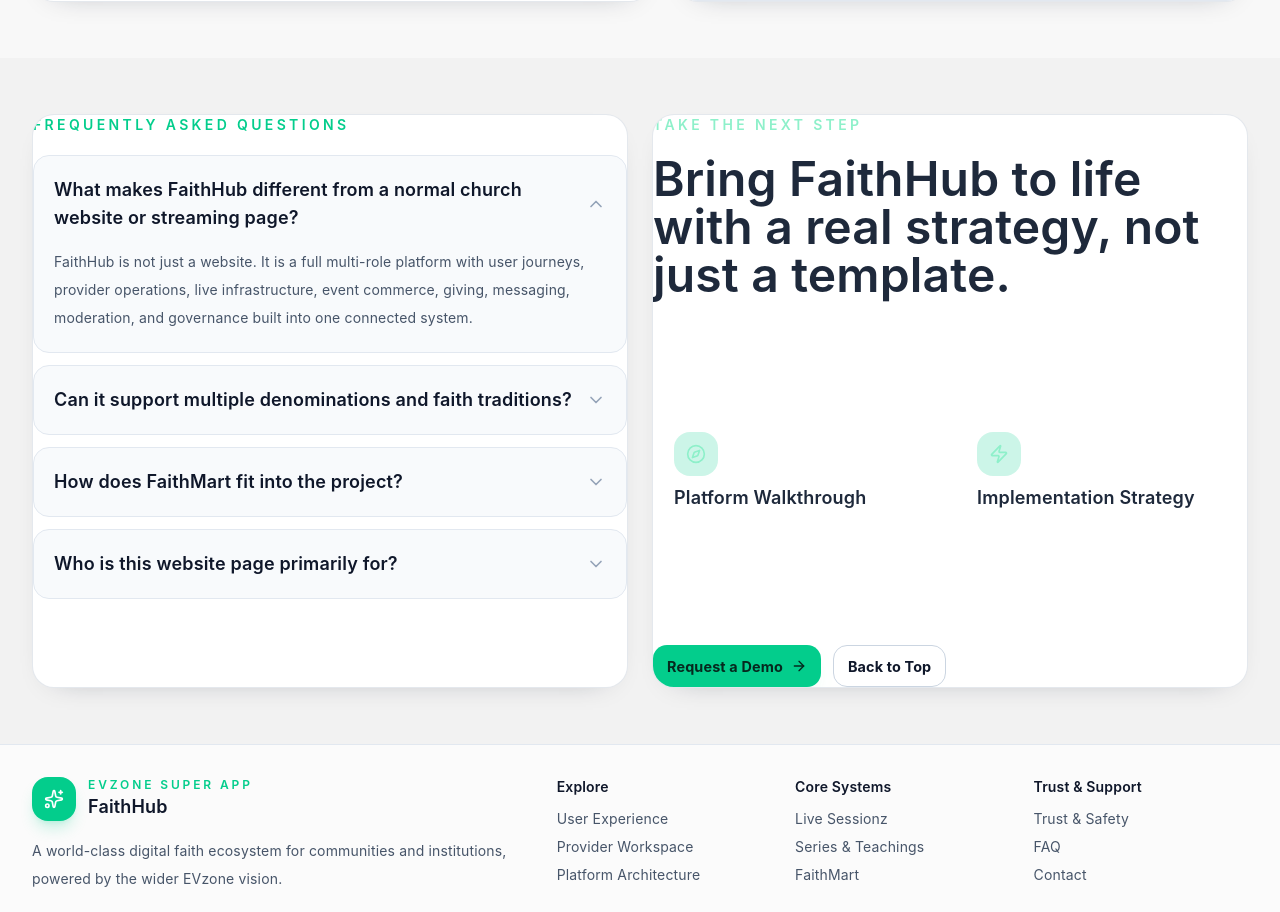
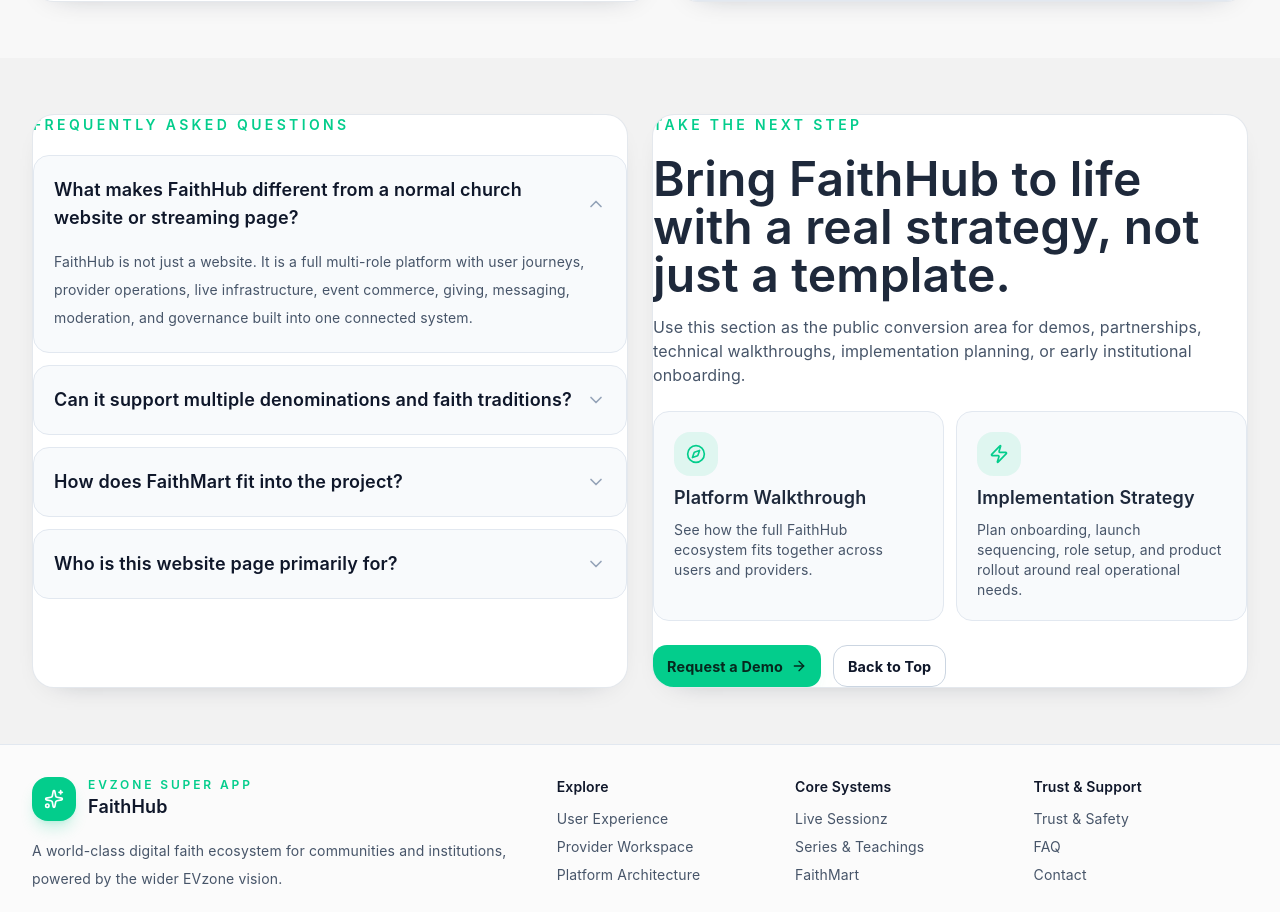
Before and after one commit to ayesigaisaac/FaithHub_MyLiveDealz_Buyer, a React (Vite) app: page / in a window 1280 px wide. Shown: the part 5257-6169 px from the top of the page. Built offline with nearby package versions, Linux system fonts and the light colour scheme.

Commit message:
Fix contact section contrast and content visibility on landing page

```diff
--- a/src/pages/public/FaithHubLandingPageV2.tsx
+++ b/src/pages/public/FaithHubLandingPageV2.tsx
@@ -818,31 +818,31 @@ export default function FaithHubLandingPageV2() {
               </CardContent>
             </Card>
 
-            <Card id="contact" className="overflow-hidden rounded-3xl border-slate-200 bg-slate-950 text-white shadow-sm">
+            <Card id="contact" className="overflow-hidden rounded-3xl border-slate-200 bg-white text-slate-900 shadow-sm">
               <CardContent className="p-6 sm:p-7">
-                <div className="mb-5 text-sm font-semibold uppercase tracking-[0.24em] text-[#8ef0ca]">Take the next step</div>
+                <div className="mb-5 text-sm font-semibold uppercase tracking-[0.24em] text-[#03cd8c]">Take the next step</div>
                 <div className="text-4xl font-semibold sm:text-5xl">
                   Bring FaithHub to life with a real strategy, not just a template.
                 </div>
-                <div className="mt-4 text-sm leading-8 text-white/80 sm:text-base">
+                <div className="mt-4 text-sm leading-8 text-slate-600 sm:text-base">
                   Use this section as the public conversion area for demos, partnerships, technical walkthroughs,
                   implementation planning, or early institutional onboarding.
                 </div>
 
                 <div className="mt-6 grid gap-3 sm:grid-cols-2">
-                  <div className="rounded-2xl border border-white/10 bg-white/5 p-5 backdrop-blur">
-                    <div className="mb-2 flex h-11 w-11 items-center justify-center rounded-2xl bg-[#03cd8c]/20 text-[#8ef0ca]">
+                  <div className="rounded-2xl border border-slate-200 bg-[#f8fafc] p-5">
+                    <div className="mb-2 flex h-11 w-11 items-center justify-center rounded-2xl bg-[#03cd8c]/10 text-[#03cd8c]">
                       <Compass className="h-5 w-5" />
                     </div>
                     <div className="text-lg font-semibold">Platform Walkthrough</div>
-                    <div className="mt-2 text-sm text-white/75">See how the full FaithHub ecosystem fits together across users and providers.</div>
+                    <div className="mt-2 text-sm text-slate-600">See how the full FaithHub ecosystem fits together across users and providers.</div>
                   </div>
-                  <div className="rounded-2xl border border-white/10 bg-white/5 p-5 backdrop-blur">
-                    <div className="mb-2 flex h-11 w-11 items-center justify-center rounded-2xl bg-[#03cd8c]/20 text-[#8ef0ca]">
+                  <div className="rounded-2xl border border-slate-200 bg-[#f8fafc] p-5">
+                    <div className="mb-2 flex h-11 w-11 items-center justify-center rounded-2xl bg-[#03cd8c]/10 text-[#03cd8c]">
                       <Zap className="h-5 w-5" />
                     </div>
                     <div className="text-lg font-semibold">Implementation Strategy</div>
-                    <div className="mt-2 text-sm text-white/75">Plan onboarding, launch sequencing, role setup, and product rollout around real operational needs.</div>
+                    <div className="mt-2 text-sm text-slate-600">Plan onboarding, launch sequencing, role setup, and product rollout around real operational needs.</div>
                   </div>
                 </div>
 
@@ -851,7 +851,7 @@ export default function FaithHubLandingPageV2() {
                     Request a Demo
                     <ArrowRight className="ml-2 h-4 w-4" />
                   </Button>
-                  <Button variant="outline" className="rounded-2xl border-white/20 bg-white/10 px-5 py-6 text-base text-white hover:bg-white/15" onClick={() => scrollToId("overview")}>
+                  <Button variant="outline" className="rounded-2xl border-slate-200 bg-white px-5 py-6 text-base hover:border-[#03cd8c]/35 hover:bg-[#f7fffb]" onClick={() => scrollToId("overview")}>
                     Back to Top
                   </Button>
                 </div>
```
